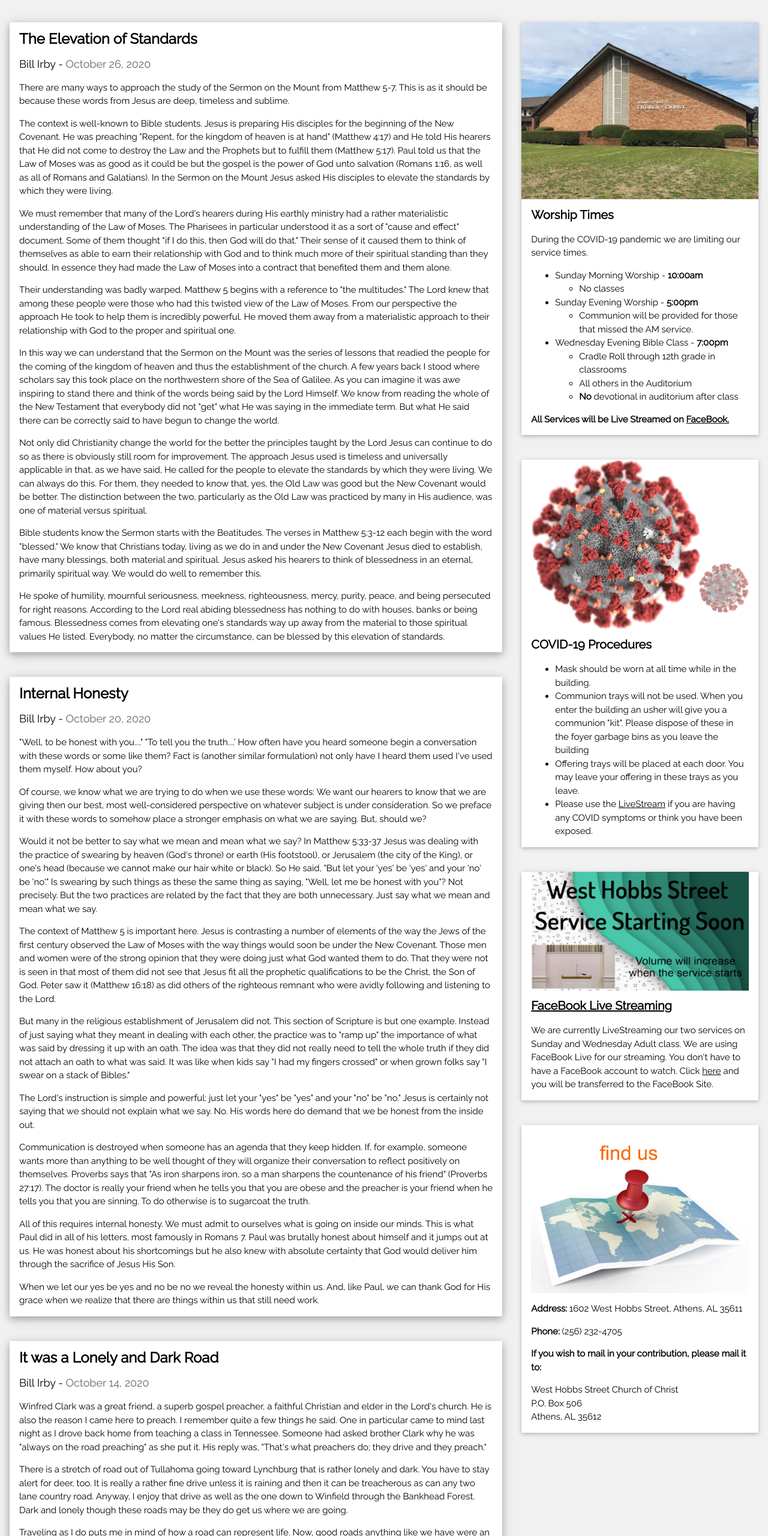
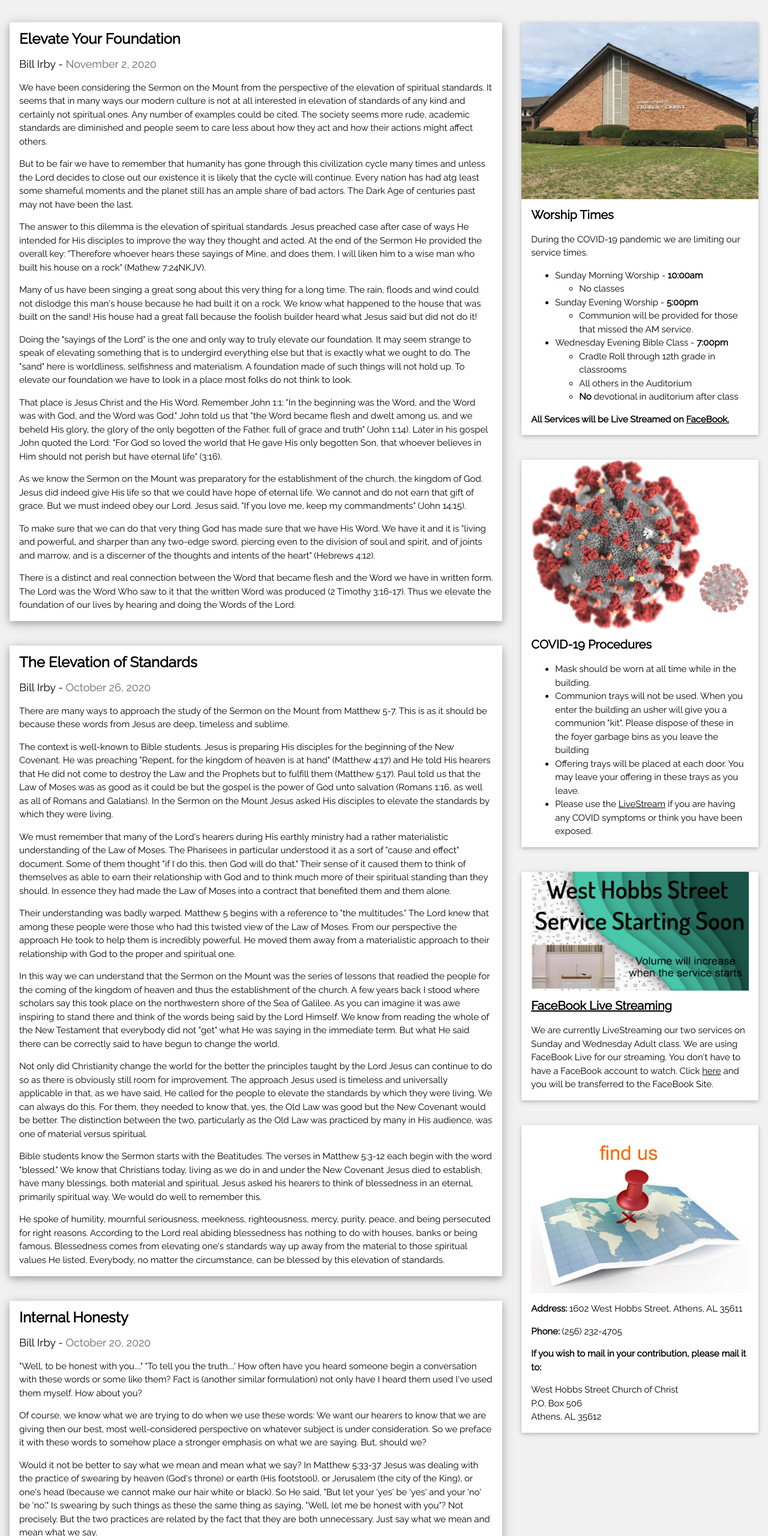
Before and after one commit to aubie1983/digitial-eagle, a website: page index.html in a window 1280 px wide. Shown: the part 160-2720 px from the top of the page at 60% size. Drawn offline with nearby package versions, Linux system fonts and the light colour scheme; files whose address does not match are found by name.

Commit message:
Update index.html
Added Irby's November 2nd Article

```diff
--- a/index.html
+++ b/index.html
@@ -23,10 +23,31 @@ and is wrapped around the whole page content, except for the footer in this exam
     <!-- Grid -->
     <div class="w3-row">
 
-        <!-- Blog entries -->
+        <!-- ALL Blog Blog Entry Start -->
         <div class="w3-col l8 s12">
+
+            <!-- Blog Entry Start -->
             <div class="w3-card-4 w3-margin w3-white">
-                <!--   <img src="/w3images/woods.jpg" alt="Nature" style="width:100%"> -->
+                <div class="w3-container">
+                    <h3><b>Elevate Your Foundation</b></h3>
+                    <h5>Bill Irby - <span class="w3-opacity">November 2, 2020</span></h5>
+                    <p>We have been considering the Sermon on the Mount from the perspective of the elevation of spiritual standards. It seems that in many ways our modern culture is not at all interested in elevation of standards of any kind and certainly not spiritual ones. Any number of examples could be cited. The society seems more rude, academic standards are diminished and people seem to care less about how they act and how their actions might affect others.</p>
+                    <p>But to be fair we have to remember that humanity has gone through this civilization cycle many times and unless the Lord decides to close out our existence it is likely that the cycle will continue. Every nation has had atg least some shameful moments and the planet still has an ample share of bad actors. The Dark Age of centuries past may not have been the last.</p>
+                    <p>The answer to this dilemma is the elevation of spiritual standards. Jesus preached case after case of ways He intended for His disciples to improve the way they thought and acted. At the end of the Sermon He provided the overall key: "Therefore whoever hears these sayings of Mine, and does them, I will liken him to a wise man who built his house on a rock" (Mathew 7:24NKJV).</p>
+                    <p>Many of us have been singing a great song about this very thing for a long time. The rain, floods and wind could not dislodge this man's house because he had built it on a rock. We know what happened to the house that was built on the sand! His house had a great fall because the foolish builder heard what Jesus said but did not do it!</p>
+                    <p>Doing the "sayings of the Lord" is the one and only way to truly elevate our foundation. It may seem strange to speak of elevating something that is to undergird everything else but that is exactly what we ought to do. The "sand" here is worldliness, selfishness and materialism. A foundation made of such things will not hold up. To elevate our foundation we have to look in a place most folks do not think to look.</p>
+                    <p>That place is Jesus Christ and the His Word. Remember John 1:1: "In the beginning was the Word, and the Word was with God, and the Word was God." John told us that "the Word became flesh and dwelt among us, and we beheld His glory, the glory of the only begotten of the Father, full of grace and truth" (John 1:14). Later in his gospel John quoted the Lord: "For God so loved the world that He gave His only begotten Son, that whoever believes in Him should not perish but have eternal life" (3:16).</p>
+                    <p>As we know the Sermon on the Mount was preparatory for the establishment of the church, the kingdom of God. Jesus did indeed give His life so that we could have hope of eternal life. We cannot and do not earn that gift of grace. But we must indeed obey our Lord. Jesus said, "If you love me, keep my commandments" (John 14:15).</p>
+                    <p>To make sure that we can do that very thing God has made sure that we have His Word. We have it and it is "living and powerful, and sharper than any two-edge sword, piercing even to the division of soul and spirit, and of joints and marrow, and is a discerner of the thoughts and intents of the heart" (Hebrews 4:12).</p>
+                    <p>There is a distinct and real connection between the Word that became flesh and the Word we have in written form. The Lord was the Word Who saw to it that the written Word was produced (2 Timothy 3:16-17). Thus we elevate the foundation of our lives by hearing and doing the Words of the Lord.</p>
+
+                </div>
+            </div>
+            <hr>
+            <!-- Blog Entry End -->
+
+            <!-- Blog Entry Start -->
+            <div class="w3-card-4 w3-margin w3-white">
                 <div class="w3-container">
                     <h3><b>The Elevation of Standards</b></h3>
                     <h5>Bill Irby - <span class="w3-opacity">October 26, 2020</span></h5>
@@ -40,16 +61,10 @@ and is wrapped around the whole page content, except for the footer in this exam
                     <p>He spoke of humility, mournful seriousness, meekness, righteousness, mercy, purity, peace, and being persecuted for right reasons. According to the Lord real abiding blessedness has nothing to do with houses, banks or being famous. Blessedness comes from elevating one's standards way up away from the material to those spiritual values He listed. Everybody, no matter the circumstance, can be blessed by this elevation of standards.</p>
 
                 </div>
-                <!-- <div class="w3-container">
-                     <div class="w3-row">
-                         <div class="w3-col m8 s12">
-                             <p><button class="w3-button w3-padding-large w3-white w3-border"><b>Read More »</b></button></p>
-                         </div>
-                     </div>
-                 </div> -->
             </div>
             <hr>
-            <!-- Blog entry -->
+            <!-- Blog Entry End -->
+            <!-- Blog Entry Start -->
             <div class="w3-card-4 w3-margin w3-white">
                 <!--   <img src="/w3images/woods.jpg" alt="Nature" style="width:100%"> -->
                 <div class="w3-container">
@@ -66,44 +81,12 @@ and is wrapped around the whole page content, except for the footer in this exam
                     <p>When we let our yes be yes and no be no we reveal the honesty within us. And, like Paul, we can thank God for His grace when we realize that there are things within us that still need work.</p>
 
                 </div>
-               <!-- <div class="w3-container">
-                    <div class="w3-row">
-                        <div class="w3-col m8 s12">
-                            <p><button class="w3-button w3-padding-large w3-white w3-border"><b>Read More »</b></button></p>
-                        </div>
-                    </div>
-                </div> -->
             </div>
             <hr>
-            <!-- Blog entry -->
-            <div class="w3-card-4 w3-margin w3-white">
-            <!--   <img src="/w3images/woods.jpg" alt="Nature" style="width:100%"> -->
-                <div class="w3-container">
-                    <h3><b>It was a Lonely and Dark Road</b></h3>
-                    <h5>Bill Irby - <span class="w3-opacity">October 14, 2020</span></h5>
-                    <p>Winfred Clark was a great friend, a superb gospel preacher, a faithful Christian and elder in the Lord's church. He is also the reason I came here to preach. I remember quite a few things he said. One in particular came to mind last night as I drove back home from teaching a class in Tennessee. Someone had asked brother Clark why he was "always on the road preaching" as she put it. His reply was, "That's what preachers do; they drive and they preach."</p>
-                    <p>There is a stretch of road out of Tullahoma going toward Lynchburg that is rather lonely and dark. You have to stay alert for deer, too. It is really a rather fine drive unless it is raining and then it can be treacherous as can any two lane country road. Anyway, I enjoy that drive as well as the one down to Winfield through the Bankhead Forest. Dark and lonely though these roads may be they do get us where we are going.</p>
-                    <p>Traveling as I do puts me in mind of how a road can represent life. Now, good roads anything like we have were an extreme rarity in the first century. The Romans were famous for building roads but our Interstate system would shock even them. But we find the idea of traveling a certain path or way is common in the New Testament.</p>
-                    <p>John made good use of this set of ideas in 1 John 1:7: "But if we walk in the light as He if in the light, we have fellowship with one another, and the blood of Jesus Christ His Son cleanses us from all sin." As Christians we endeavor to walk in that light, the light of Christ, the light of His Word (Psalm 119:105). We need that light for our path.</p>
-                    <p>The road of life is and will be from time to time dark and lonely. It will sometimes be outright dangerous. Our light, God's Word, can help illuminate possible dangers if we will use it. Obviously the chief spiritual danger we face on life's road is sin. "All have sinned and come short of the glory of God" (Romans 3:23). Sin results in spiritual death (Romans 6:23). </p>
-                    <p>When the sky is clear and the road open and safe we do not think too much about the dangers that could be just around the next corner. We might almost be home from a long journey and thus let down our guard when trouble strikes (I hit a deer some years ago just a few hundred feet from the Athens exit). So it is when it comes to sin. We may do very well spiritually for a good long time but we can never allow ourselves to be unwary.</p>
-                    <p>Of course, sin has many categories. What "gets us" might not be like a big old buck in the road; it may be something more subtle. Pride, for example. A lack of humility might allow us to think we can drive too fast, or perhaps even worse, for too long a time.</p>
-                    <p>The spiritual road of life has plenty of enough dark and foreboding places at best. We do not need to make it more dangerous by thinking we have the means within ourselves to get to our destination without God's help. One favorite passage in Hebrews says "For He Himself has said, 'I will never leave you nor forsake you.' So that we may boldly say: 'The Lord is my helper; I will not fear. What can man do to me?'" (NKJV). No, He will not leave us alone on life's road; but we need to be sure that we do not leave Him.</p>
-                    <p>So I am driving along thinking about these things and then I realized that I could easily have an accident doing the best I can! A big truck could take me out! Now I do not want that to happen and I do my best to stay safe on the road. But if it did happen to me, or to you, we would be OK. Why? How? Because God is with His children the whole length of the road of life. He will be with us on the bright clear days and He is with us on the dark lonely nights. Let's be sure to stay with Him.</p>
-
-                </div>
-              <!--  <div class="w3-container">
-                    <div class="w3-row">
-                        <div class="w3-col m8 s12">
-                            <p><button class="w3-button w3-padding-large w3-white w3-border"><b>Read More »</b></button></p>
-                        </div>
-                    </div>
-                </div> -->
-            </div>
-            <hr>
+            <!-- Blog Entry End -->
 
 
-            <!-- END BLOG ENTRIES -->
+            <!-- END ALL BLOG ENTRIES -->
         </div>
 
         <!-- Introduction menu -->
```
